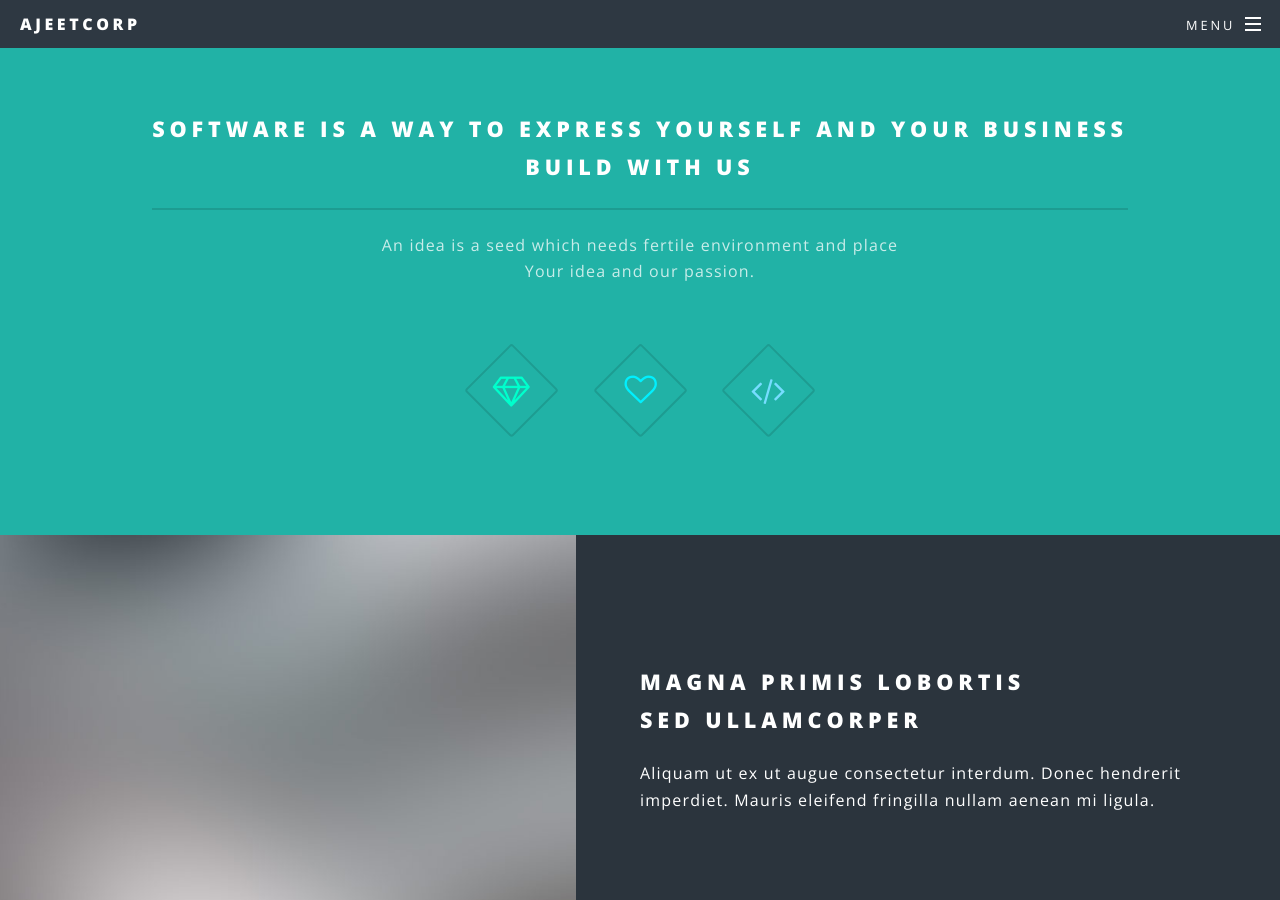
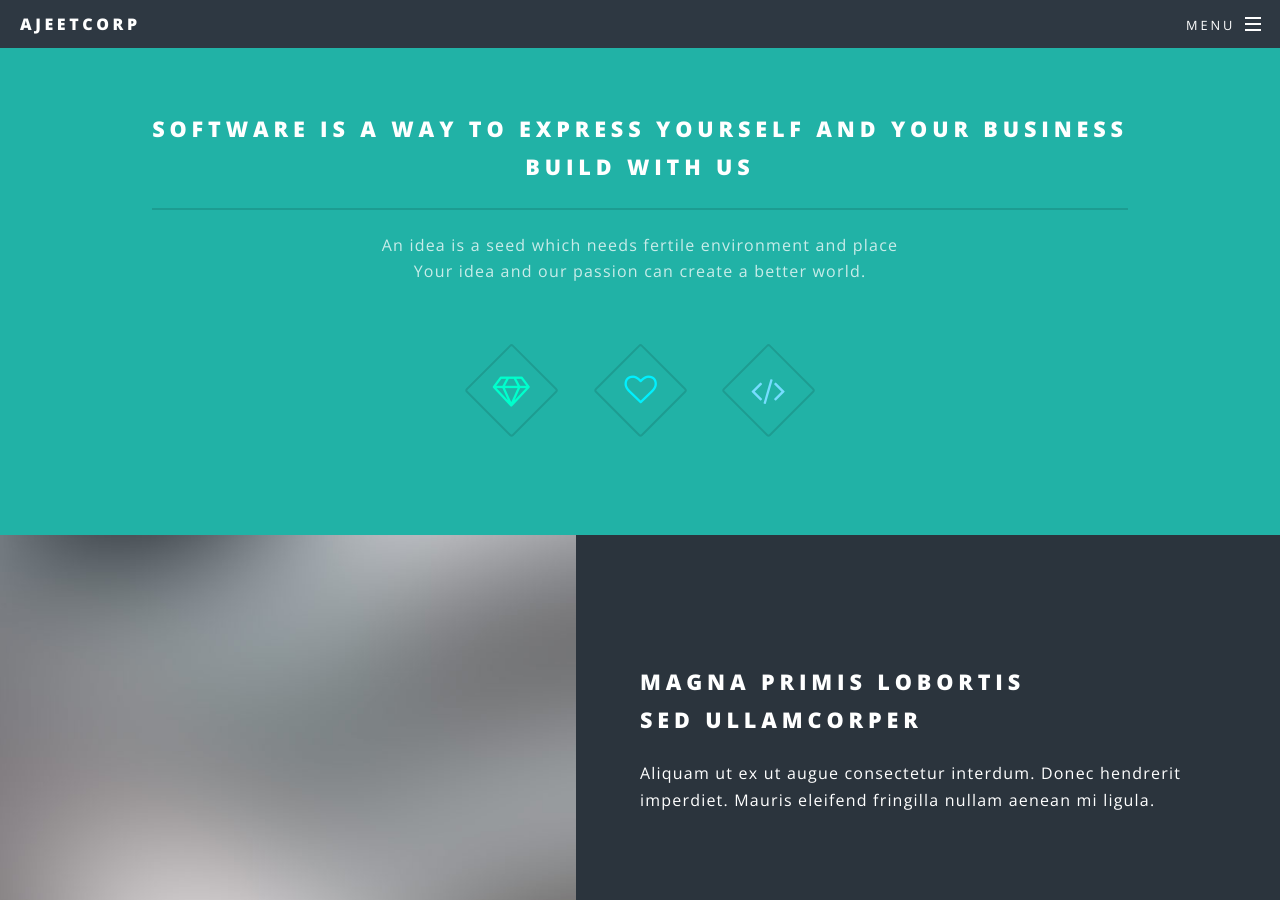
Before and after one commit to ajeetcorp/ajeetcorp.github.io, a Jekyll site: the page built from index.html, in a window 1280 px wide and 900 px high, scrolled down 886 px. Built offline with Jekyll 4.4.1, drawn with Linux system fonts in a browser that asks for light colours.

Commit message:
text modified

```diff
--- a/index.html
+++ b/index.html
@@ -20,7 +20,7 @@ layout: landing
 								<h2>Software is a way to express yourself and your business<br />
 								Build with us</h2>
 								<p>An idea is a seed which needs fertile environment and place<br />
-								Your idea and our passion.</p>
+								Your idea and our passion can create a better world.</p>
 							</header>
 							<ul class="icons major">
 								<li><span class="icon fa-diamond major style1"><span class="label">Lorem</span></span></li>
```
